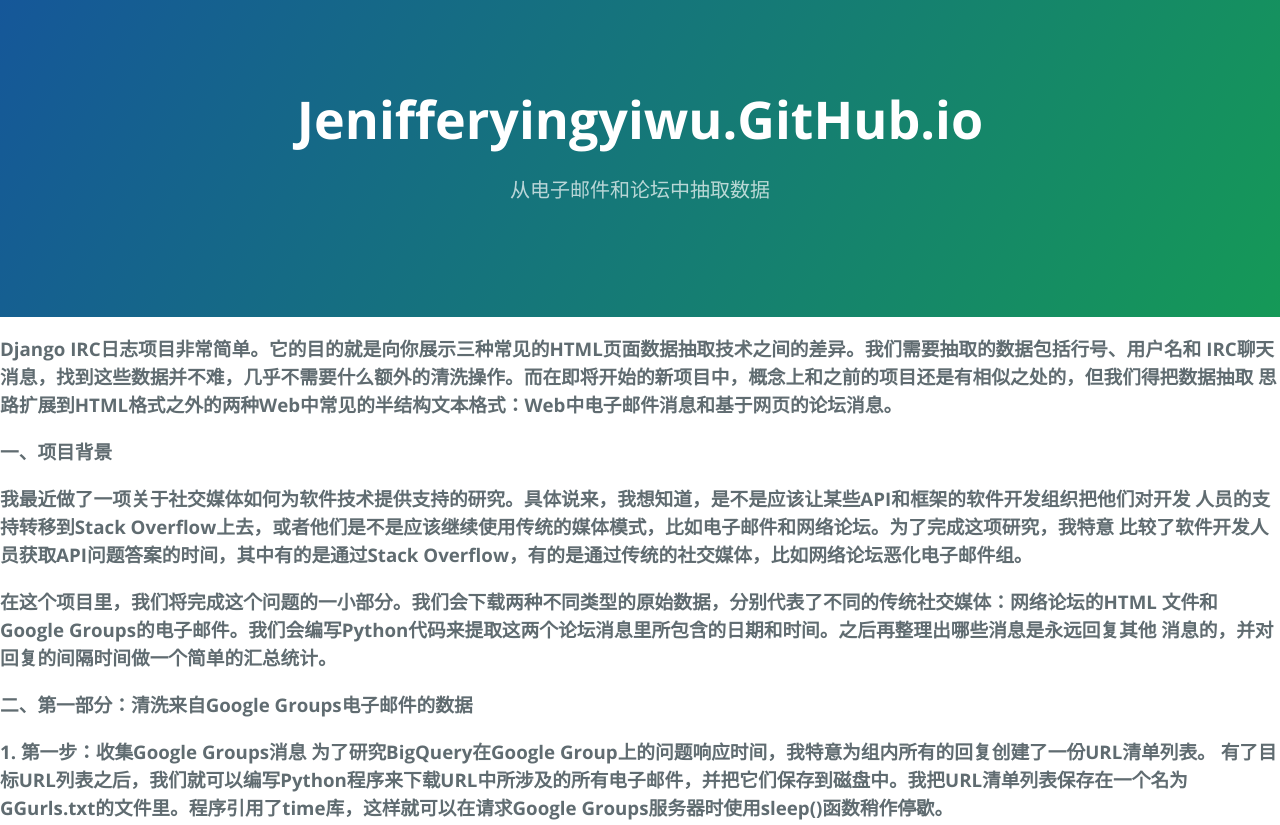
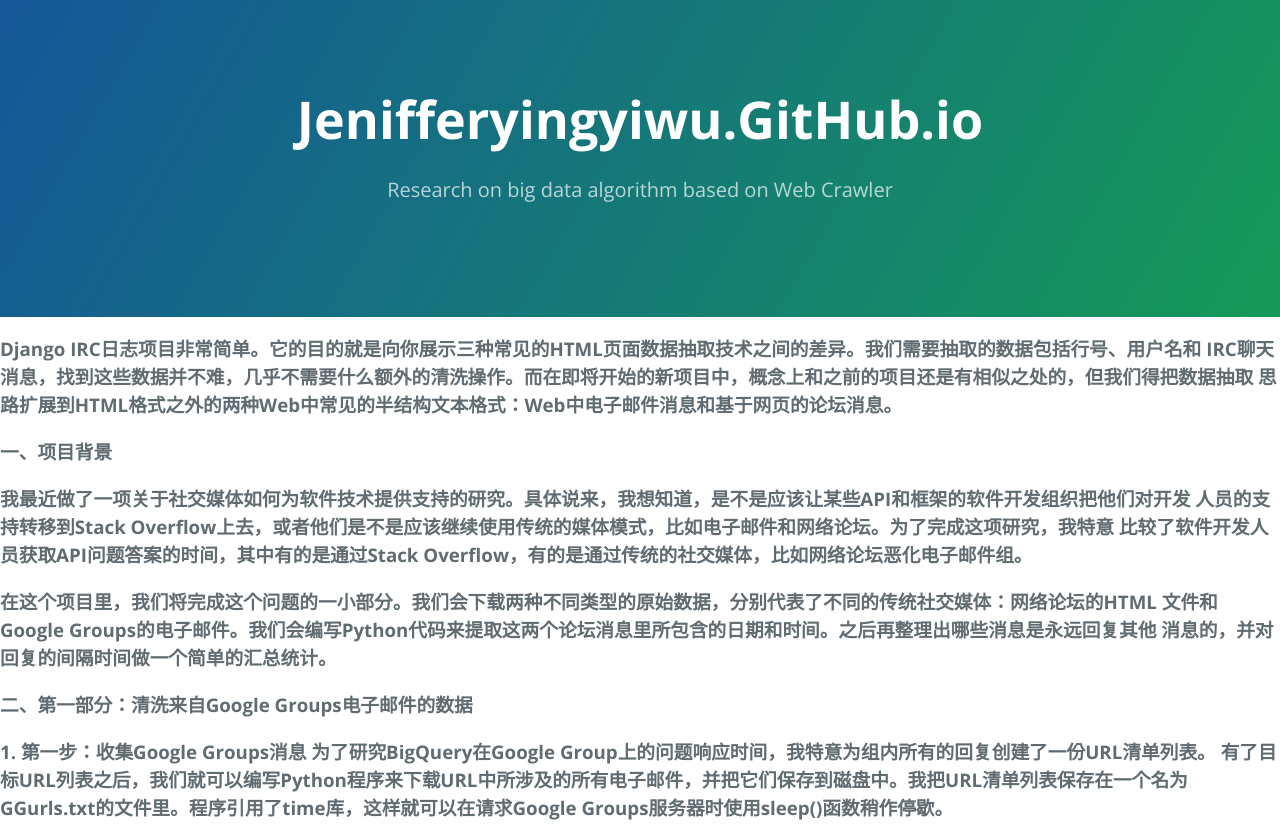
Before and after one commit to jenifferYingyiWu/jenifferyingyiwu.github.io, a plain HTML site: page index.html in a window 1280 px wide. Shown: the top 825 px of the page. Drawn offline with nearby package versions, Linux system fonts and the light colour scheme.

Commit message:
Update index.html

```diff
--- a/index.html
+++ b/index.html
@@ -12,7 +12,7 @@
   <body>
     <section class="page-header">
       <h1 class="project-name">Jenifferyingyiwu.GitHub.io</h1>
-      <h2 class="project-tagline">从电子邮件和论坛中抽取数据</h2>
+      <h2 class="project-tagline">Research on big data algorithm based on Web Crawler</h2>
     </section>
 
     <section>
```
